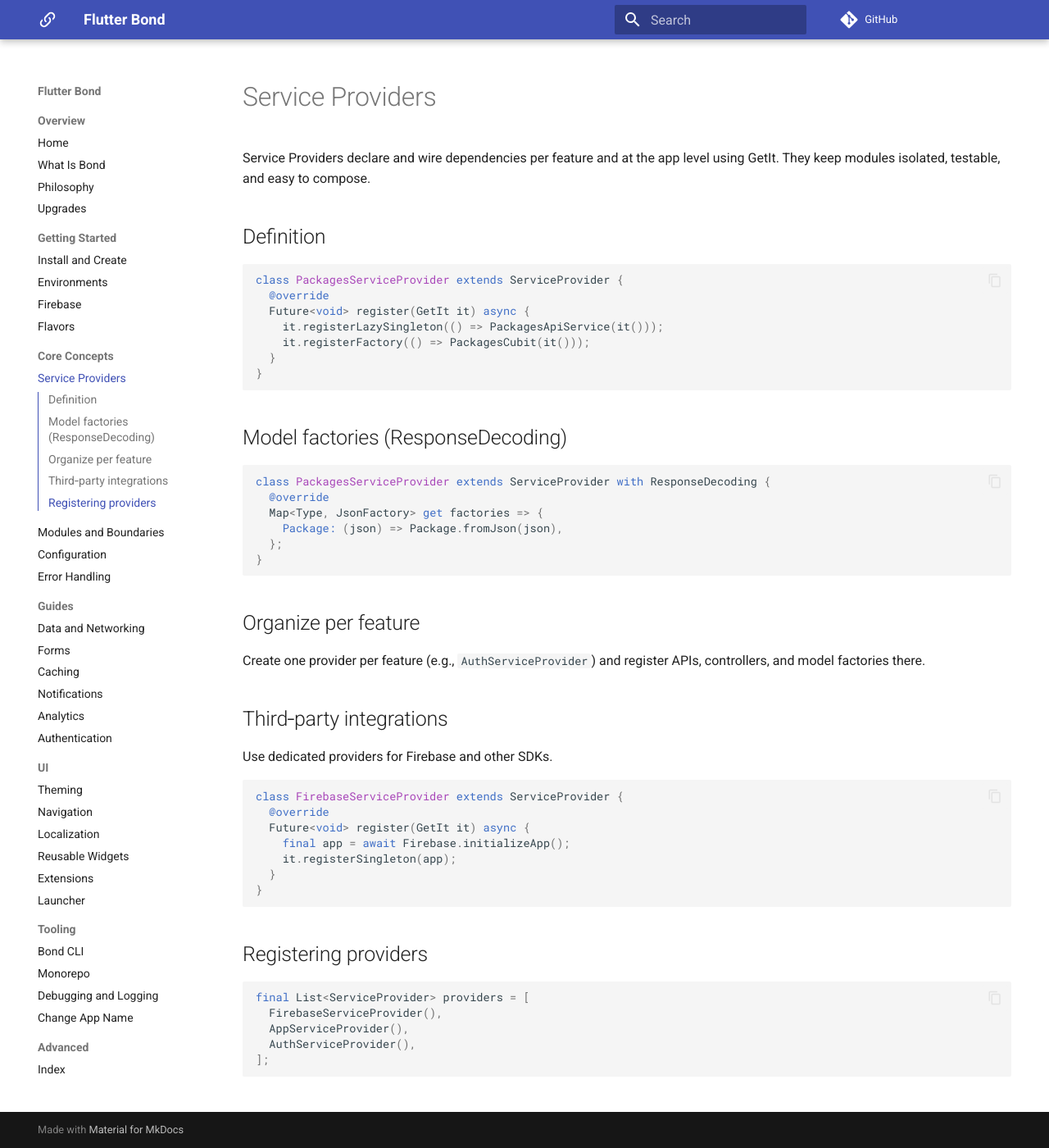
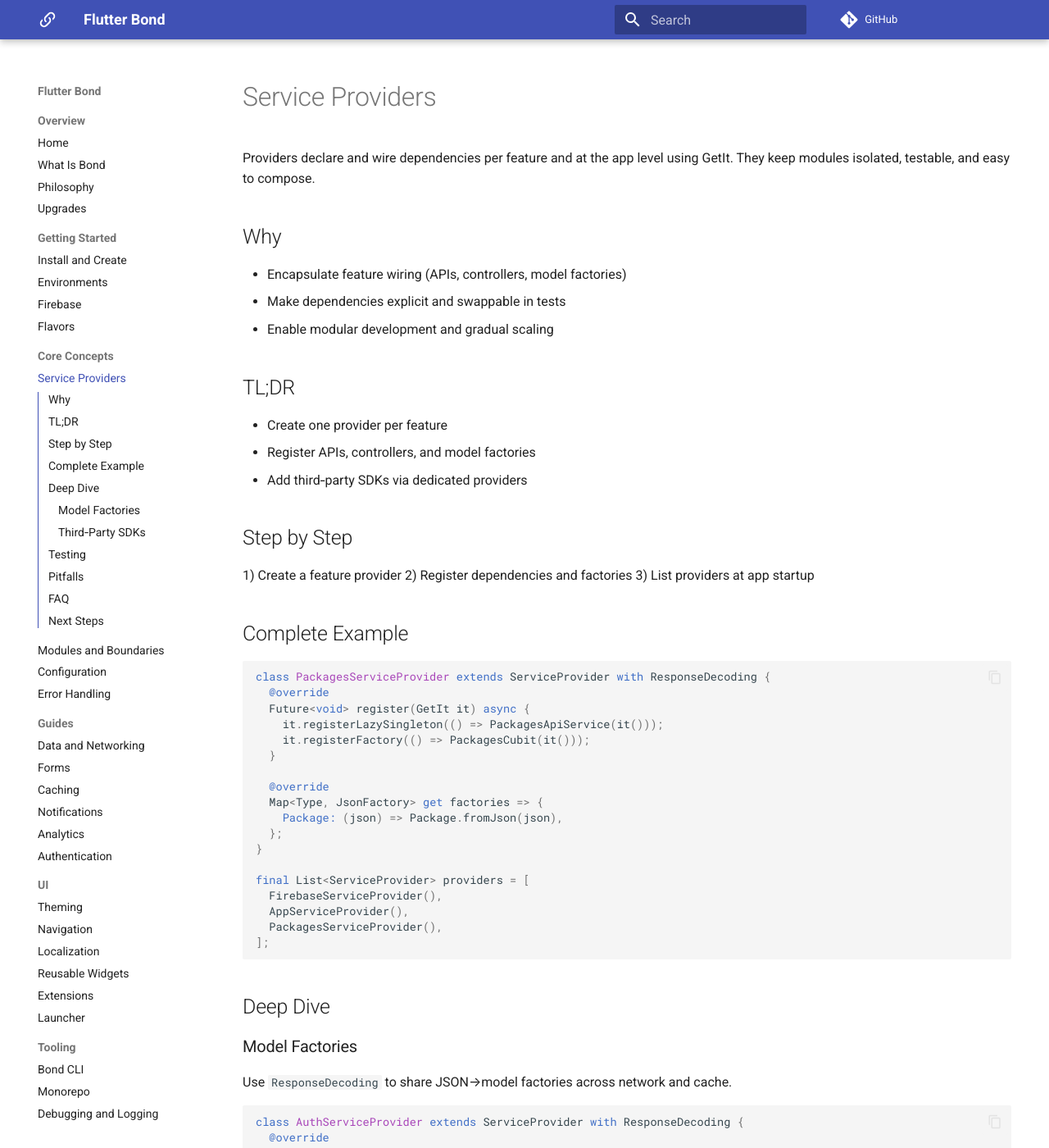
Before and after one commit to onestudio-co/bond-docs, an MkDocs documentation site: the page built from docs/core-concepts/service-providers.md, in a window 1280 px wide and 1400 px high. Shown: the whole window at 82% size. Built offline with MkDocs 1.6.1 and Material for MkDocs 9.7.7, drawn with Linux system fonts in a browser that asks for light colours; comment, search, counter and statistics services are not loaded; some of the changed text lies outside the part shown.

Commit message:
docs: expand Service Providers and Data & Networking to full Laravel-style chapters

````diff
--- a/docs/core-concepts/service-providers.md
+++ b/docs/core-concepts/service-providers.md
@@ -4,38 +4,65 @@ title: Service Providers
 
 # Service Providers
 
-Service Providers declare and wire dependencies per feature and at the app level using GetIt. They keep modules isolated, testable, and easy to compose.
+Providers declare and wire dependencies per feature and at the app level using GetIt. They keep modules isolated, testable, and easy to compose.
 
-## Definition
+## Why
+
+- Encapsulate feature wiring (APIs, controllers, model factories)
+- Make dependencies explicit and swappable in tests
+- Enable modular development and gradual scaling
+
+## TL;DR
+
+- Create one provider per feature
+- Register APIs, controllers, and model factories
+- Add third‑party SDKs via dedicated providers
+
+## Step by Step
+
+1) Create a feature provider
+2) Register dependencies and factories
+3) List providers at app startup
+
+## Complete Example
 
 ```dart
-class PackagesServiceProvider extends ServiceProvider {
+class PackagesServiceProvider extends ServiceProvider with ResponseDecoding {
   @override
   Future<void> register(GetIt it) async {
     it.registerLazySingleton(() => PackagesApiService(it()));
     it.registerFactory(() => PackagesCubit(it()));
   }
-}
-```
 
-## Model factories (ResponseDecoding)
-
-```dart
-class PackagesServiceProvider extends ServiceProvider with ResponseDecoding {
   @override
   Map<Type, JsonFactory> get factories => {
     Package: (json) => Package.fromJson(json),
   };
 }
+
+final List<ServiceProvider> providers = [
+  FirebaseServiceProvider(),
+  AppServiceProvider(),
+  PackagesServiceProvider(),
+];
 ```
 
-## Organize per feature
+## Deep Dive
 
-Create one provider per feature (e.g., `AuthServiceProvider`) and register APIs, controllers, and model factories there.
+### Model Factories
 
-## Third‑party integrations
+Use `ResponseDecoding` to share JSON→model factories across network and cache.
 
-Use dedicated providers for Firebase and other SDKs.
+```dart
+class AuthServiceProvider extends ServiceProvider with ResponseDecoding {
+  @override
+  Map<Type, JsonFactory> get factories => {User: User.fromJson};
+}
+```
+
+### Third‑Party SDKs
+
+Use dedicated providers for Firebase and others.
 
 ```dart
 class FirebaseServiceProvider extends ServiceProvider {
@@ -47,12 +74,27 @@ class FirebaseServiceProvider extends ServiceProvider {
 }
 ```
 
-## Registering providers
+## Testing
+
+- Replace concrete registrations with fakes in tests
+- Build thin providers to simplify swapping
 
 ```dart
-final List<ServiceProvider> providers = [
-  FirebaseServiceProvider(),
-  AppServiceProvider(),
-  AuthServiceProvider(),
-];
+it.registerLazySingleton<AuthApi>(() => FakeAuthApi());
 ```
+
+## Pitfalls
+
+- Global singletons outside providers
+- Cross‑feature imports for internal types
+- Registering heavy resources on every screen
+
+## FAQ
+
+- Multiple providers per feature? Prefer one; split only for clear ownership boundaries.
+- Where to place routes? Keep route builders in the feature; wire navigation at the app layer.
+
+## Next Steps
+
+- Read Modules and Boundaries
+- Continue with Data and Networking
````
Also changed, not shown: docs/data-networking/index.md (+54 -9 lines).
